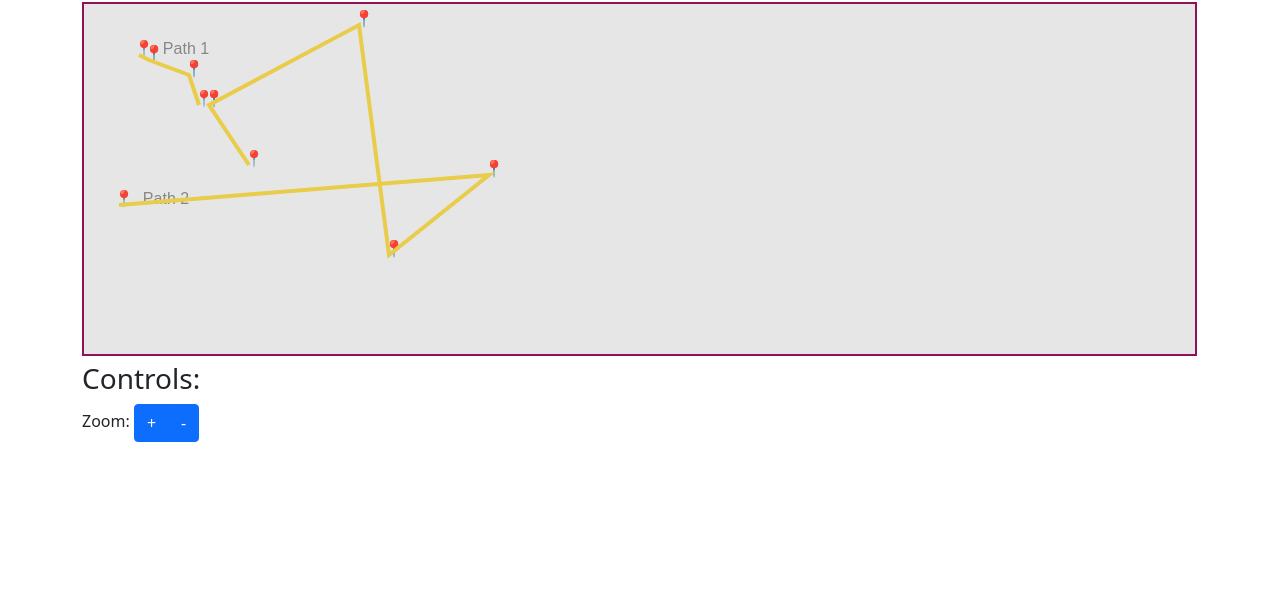
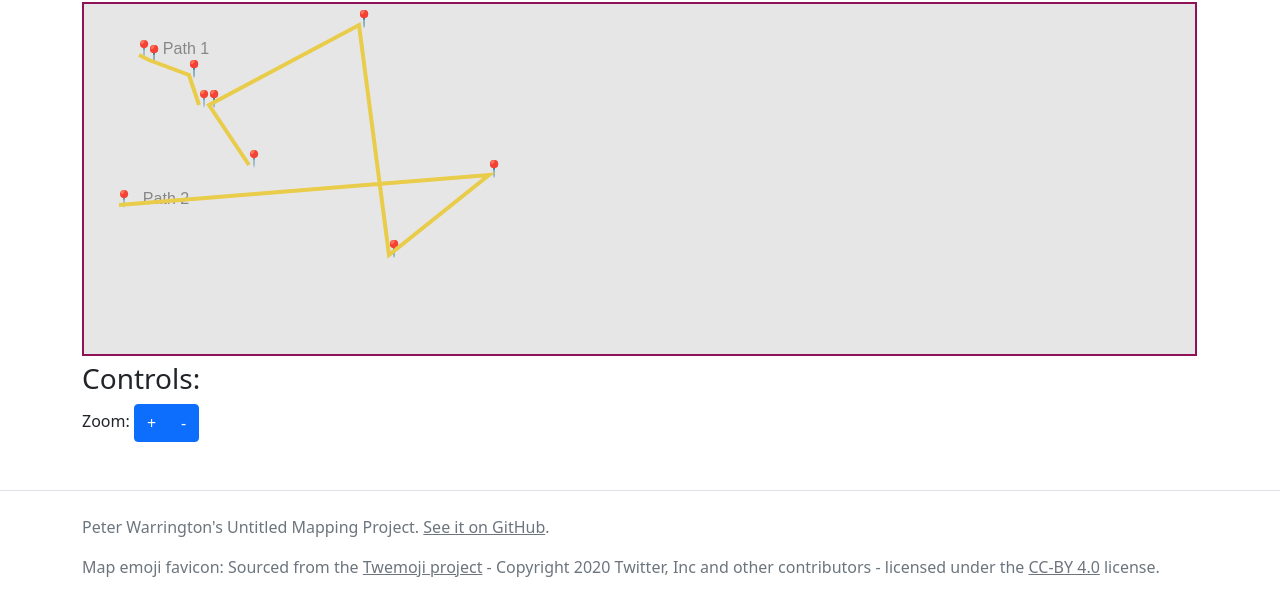
Before and after one commit to PeterWarrington/NEA-mapping, a website: page src/web/index/index.html in a window 1280 px wide. Shown: the part 151-766 px from the top of the page. Drawn offline with nearby package versions, Linux system fonts and the light colour scheme; files that its build step writes are made by us from their sources; files whose address does not match are found by name.

Commit message:
Add favicon and footer

```diff
--- a/src/web/index/index.html
+++ b/src/web/index/index.html
@@ -38,6 +38,19 @@
         </div>
     </div>
 
+    <footer class="text-muted mt-5 border-top pt-4">
+      <div class="container">
+        <p>
+          Peter Warrington's Untitled Mapping Project. <a href="https://github.com/PeterWarrington/NEA-mapping/" class="link-secondary">See it on GitHub</a>.
+        </p>
+        <p>
+          Map emoji favicon: Sourced from the <a href="https://twemoji.twitter.com/" class="link-secondary">Twemoji project</a> -
+          Copyright 2020 Twitter, Inc and other contributors -
+          licensed under the <a href="https://creativecommons.org/licenses/by/4.0/" class="link-secondary">CC-BY 4.0</a> license.
+        </p>
+      </div>
+    </footer>
+
     <script src="https://cdn.jsdelivr.net/npm/bootstrap@5.0.2/dist/js/bootstrap.bundle.min.js" integrity="sha384-MrcW6ZMFYlzcLA8Nl+NtUVF0sA7MsXsP1UyJoMp4YLEuNSfAP+JcXn/tWtIaxVXM" crossorigin="anonymous"></script>
 </body>
 </html>
```
Also changed, not shown: src/web/favicon.ico (added).
